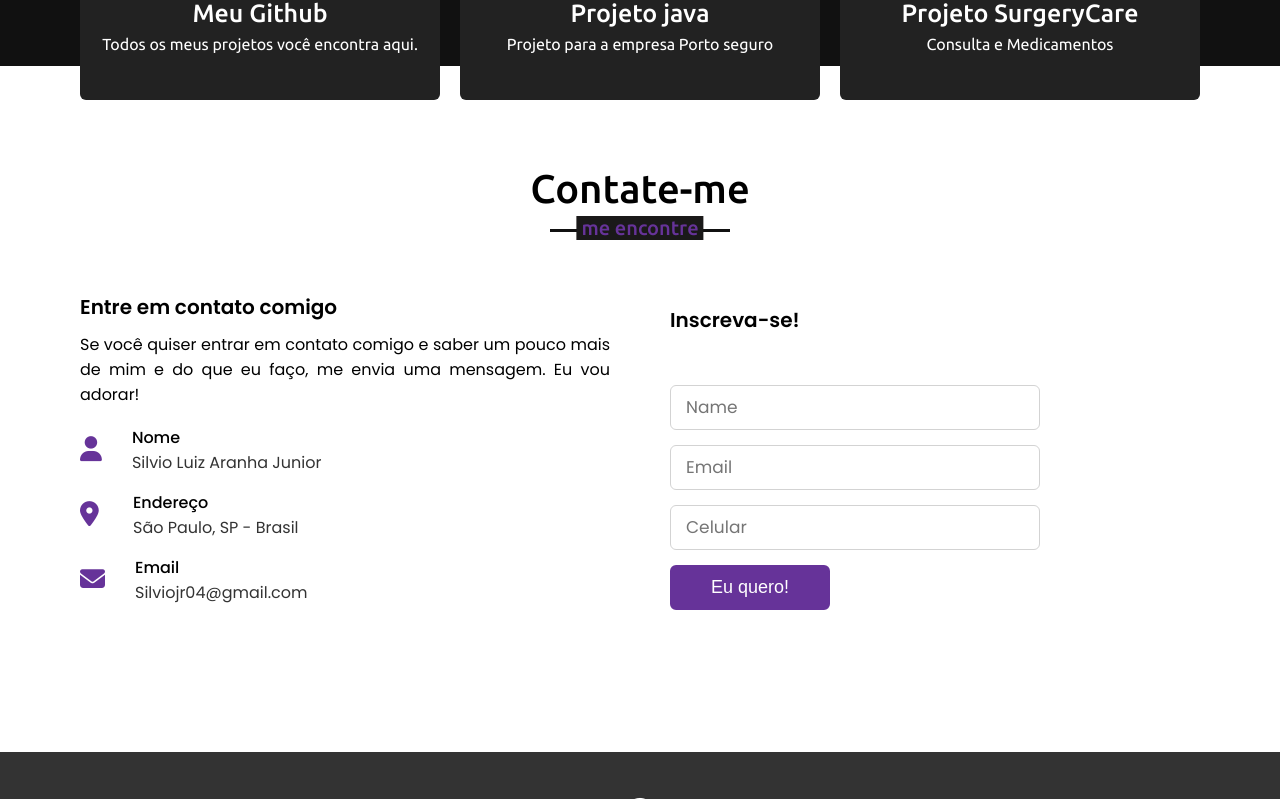
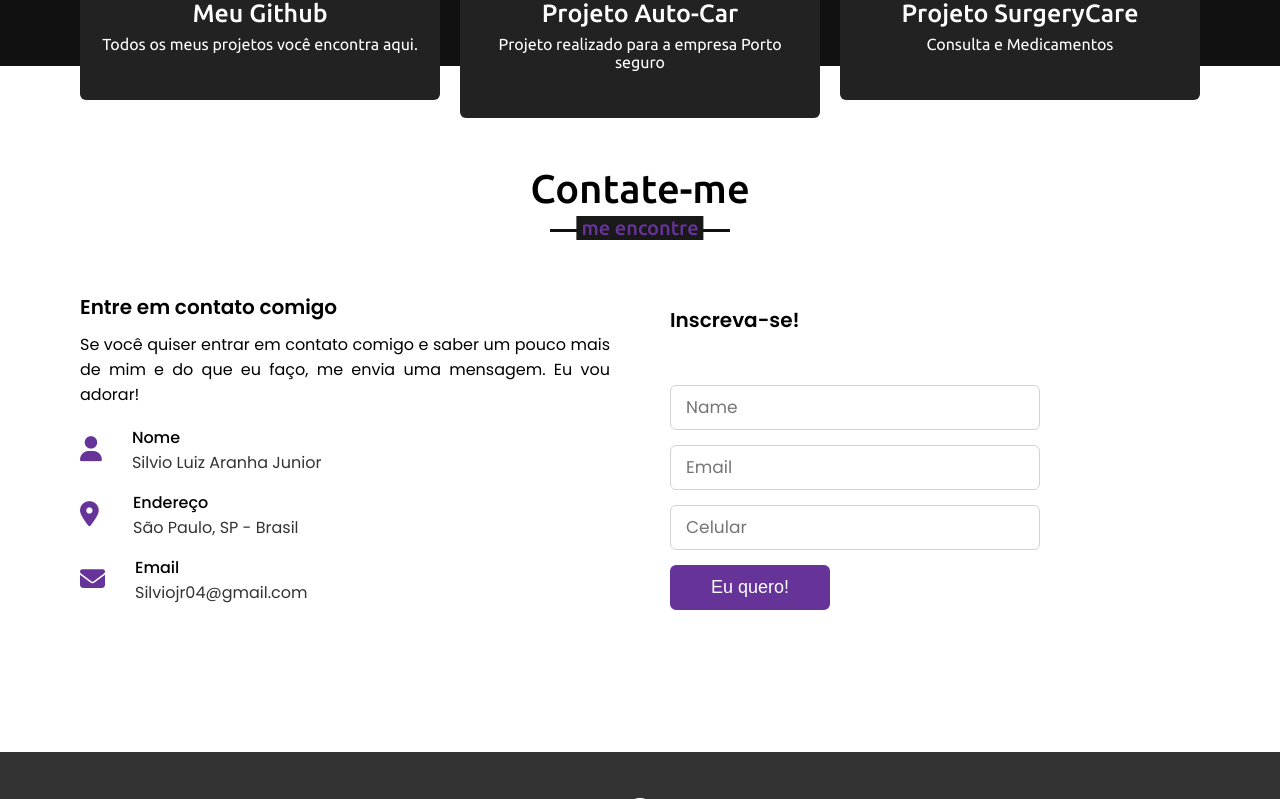
Before and after one commit to silvio009/Portfolio, a plain HTML site: page Portifolio/portfolio/index.html in a window 1280 px wide. Shown: the part 3587-4386 px from the top of the page. Drawn offline with nearby package versions, Linux system fonts and the light colour scheme.

Commit message:
Trocando nome projeto

```diff
--- a/Portifolio/portfolio/index.html
+++ b/Portifolio/portfolio/index.html
@@ -193,8 +193,8 @@
                 <div class="card">
                     <div class="box">
                         <a href="https://github.com/silvio009/Java_Sprint_Porto" target="_blank"><img src="images/icon-java.png" alt=""></a>
-                        <div class="text">Projeto java</div>
-                        <p>Projeto para a empresa Porto seguro</p>
+                        <div class="text">Projeto Auto-Car</div>
+                        <p>Projeto realizado para a empresa Porto seguro</p>
                     </div>
                 </div>
                 <div class="card">
```
